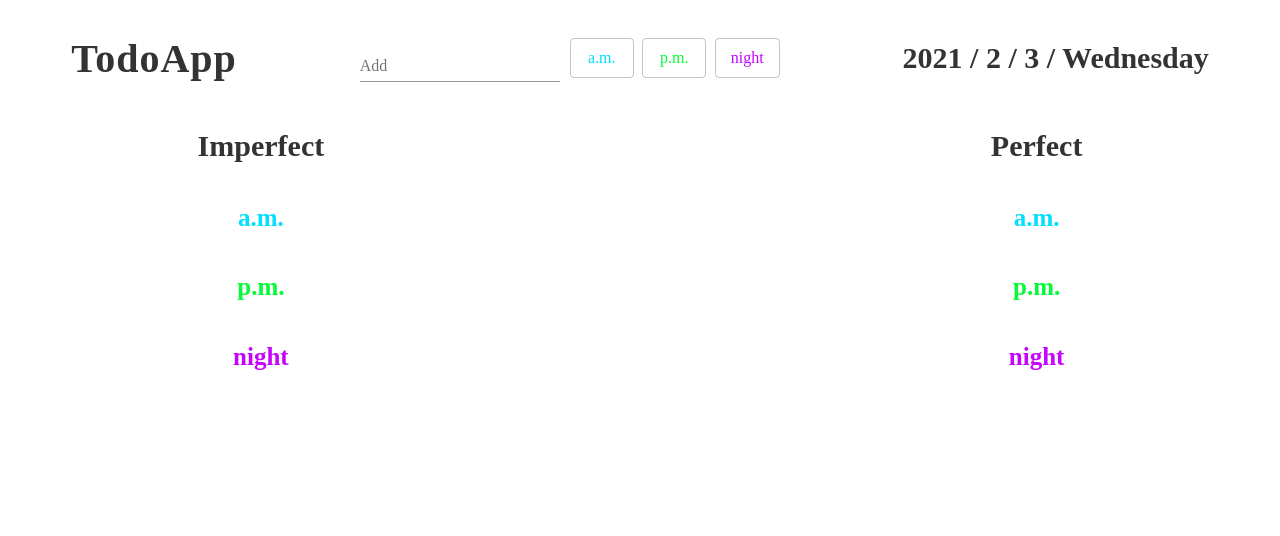
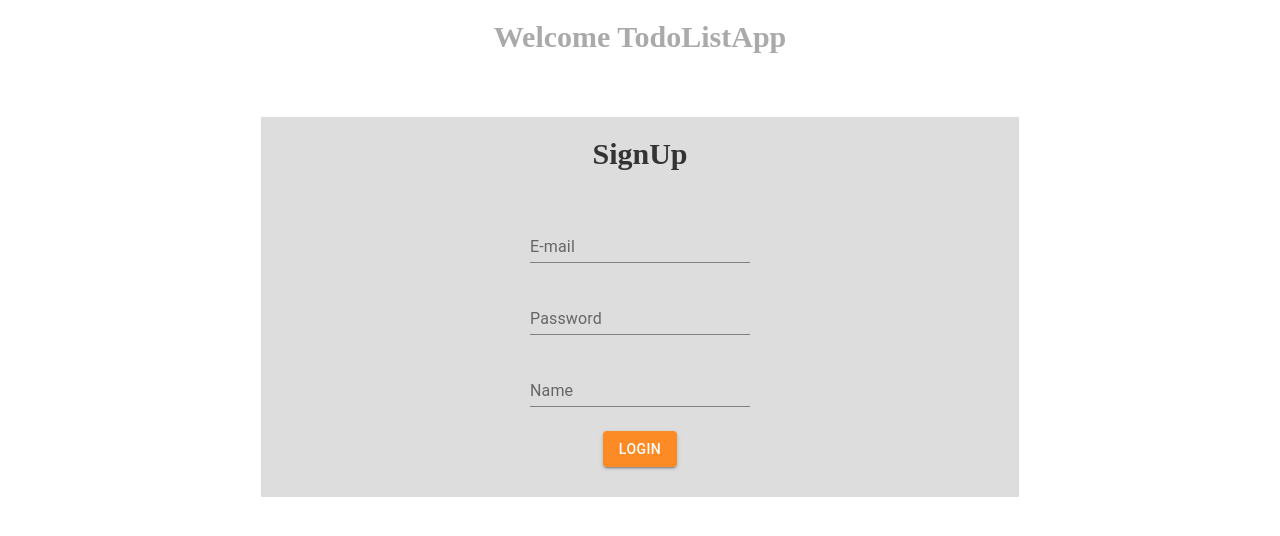
Before and after one commit to yanshi006/my-todo, a React (Create React App) app: page /signup in a window 1280 px wide. Shown: the top 536 px of the page. Built offline with nearby package versions, Linux system fonts and the light colour scheme.

Commit message:
ページ推移を行えるように実装し、firebaseで値を管理できるように紐づけた。

```diff
--- a/src/App.jsx
+++ b/src/App.jsx
@@ -1,101 +1,28 @@
-import React, { useState, useCallback } from "react";
-import { InputForm, Today, TodoList, FinishTodoList } from "./components/index";
-import { AppProvider } from "./AppContext";
-import styled from "styled-components";
-import shortid from "shortid";
-import { createMuiTheme, ThemeProvider } from '@material-ui/core/styles';
-
-const theme = createMuiTheme({
-  palette: {
-    primary: {
-      main: '#333'
-    }
-  },
-  status: {
-    am: '#03dffc',
-    pm: '#03fc35',
-    ev: '#c603fc'
-  },
-  typography: {
-    fontFamily: 'serif',
-  },
-});
+import React from "react";
+import {
+  BrowserRouter as Router,
+  Switch,
+  Route,
+  // Link
+} from "react-router-dom";
+import { TotalApp, SignUp, Login } from "./page/index";
 
 const App = () => {
-
-  const [amTodos, setAmTodos] = useState([]);
-  const [pmTodos, setPmTodos] = useState([]);
-  const [evTodos, setEvTodos] = useState([]);
-  const [amFinishTodos, setAmFinishTodos] = useState([]);
-  const [pmFinishTodos, setPmFinishTodos] = useState([]);
-  const [evFinishTodos, setEvFinishTodos] = useState([]);
-
-  const addAmTodos = useCallback(content => {
-    setAmTodos([
-      ...amTodos, {
-        content: content,
-        id: shortid.generate()
-      }
-    ])
-  }, [setAmTodos, amTodos])
-
-  const addPmTodos = useCallback(content => {
-    setPmTodos([
-      ...pmTodos, {
-        content: content,
-        id: shortid.generate()
-      }
-    ])
-  }, [setPmTodos, pmTodos])
-
-  const addEvTodos = useCallback(content => {
-    setEvTodos([
-      ...evTodos, {
-        content: content,
-        id: shortid.generate()
-      }
-    ])
-  }, [setEvTodos, evTodos])
-
   return (
-    <>
-      <ThemeProvider theme={theme}>
-        <AppProvider amTodos={amTodos} setAmTodos={setAmTodos} pmTodos={pmTodos} setPmTodos={setPmTodos} evTodos={evTodos} setEvTodos={setEvTodos} amFinishTodos={amFinishTodos} setAmFinishTodos={setAmFinishTodos} pmFinishTodos={pmFinishTodos} setPmFinishTodos={setPmFinishTodos} evFinishTodos={evFinishTodos} setEvFinishTodos={setEvFinishTodos} >
-          <Container>
-            <Title>TodoApp</Title>
-            <InputForm addAmTodos={addAmTodos} addPmTodos={addPmTodos} addEvTodos={addEvTodos} />
-            <Today />
-          </Container>
-          <ListContainer>
-            <TodoList amTodos={amTodos} pmTodos={pmTodos} evTodos={evTodos} />
-            <FinishTodoList amFinishTodos={amFinishTodos} pmFinishTodos={pmFinishTodos} evFinishTodos={evFinishTodos} />
-          </ListContainer>
-        </AppProvider>
-      </ThemeProvider>
-    </>
+    <Router>
+      <Switch>
+        <Route path='/App'>
+          <TotalApp />
+        </Route>
+        <Route path='/login'>
+          <Login />
+        </Route>
+        <Route path='/signup'>
+          <SignUp />
+        </Route>
+      </Switch>
+    </Router>
   )
 }
 
 export default App;
-
-const Title = styled.h1`
-  font-family: serif;
-  font-size: 40px;
-  color: #333;
-  letter-spacing: 1px;
-`
-
-const Container = styled.div`
-  display: flex;
-  justify-content: space-between;
-  align-items: center;
-  width: 90%;
-  margin: 0 auto;
-`
-const ListContainer = styled.div`
-  display: flex;
-  justify-content: space-between;
-  align-items: center;
-  width: 70%;
-  margin: 0 auto;
-`
--- a/src/components/InputForm.jsx
+++ b/src/components/InputForm.jsx
@@ -13,7 +13,7 @@ const InputForm = ({ addAmTodos, addPmTodos, addEvTodos }) => {
 
   const handleSubmit = (e) => {
     e.preventDefault();
-
+    //firebaseで値を管理する
     if (input.trim() === '') {
        alert('今日の目標を決めよう！')
     } else {
@@ -26,7 +26,7 @@ const InputForm = ({ addAmTodos, addPmTodos, addEvTodos }) => {
     // console.log(e.target.value);
   }
 
-  const textStyle = {
+  const buttonTextStyle = {
     textTransform: 'none',
     fontSize: '16px'
   }
@@ -36,9 +36,9 @@ const InputForm = ({ addAmTodos, addPmTodos, addEvTodos }) => {
       {/* setInputで入力された値を取り出せていない */}
       <TextField id='addFiled' value={input} color='primary' label="Add" onChange={(e) => setInput(e.target.value)} />
       <ButtonContainer>
-        <Button variant="outlined" style={textStyle} className={classes.amButton} onClick={() => addAmTodos(input)}>a.m.</Button>
-        <Button variant="outlined" style={textStyle} className={classes.pmButton} onClick={() => addPmTodos(input)}>p.m.</Button>
-        <Button variant="outlined" style={textStyle} className={classes.evButton} onClick={() => addEvTodos(input)}>night</Button>
+        <Button variant="outlined" style={buttonTextStyle} className={classes.amButton} onClick={() => addAmTodos(input)}>a.m.</Button>
+        <Button variant="outlined" style={buttonTextStyle} className={classes.pmButton} onClick={() => addPmTodos(input)}>p.m.</Button>
+        <Button variant="outlined" style={buttonTextStyle} className={classes.evButton} onClick={() => addEvTodos(input)}>night</Button>
       </ButtonContainer>
     </Form>
   )
--- a/src/components/ItemFiled.jsx
+++ b/src/components/ItemFiled.jsx
@@ -26,6 +26,11 @@ const ItemFiled = ({ label, color, type, secondValue, thirdValue, firstOnClick,
 
   const classes = useStyles();
 
+  const buttonTextStyle = {
+    textTransform: 'none',
+    fontSize: '16px'
+  }
+
   return (
     <List>
       <span>{label}</span>
@@ -34,10 +39,10 @@ const ItemFiled = ({ label, color, type, secondValue, thirdValue, firstOnClick,
       </IconButton>
       {/* <SpaceInput type={type} value={firstValue} onClick={firstOnClick} /> */}
       {/* <SpaceInput type={type} value={secondValue} onClick={secondOnClick} /> */}
-      <Button className={color} type={type} size='small' onClick={secondOnClick} variant="contained">
+      <Button className={color} style={buttonTextStyle} type={type} size='small' onClick={secondOnClick} variant="contained">
         {secondValue}
       </Button>
-      <textarea value={thirdValue} cols="20" rows="4" placeholder='メモ' onChange={onChange} />
+      <Textarea value={thirdValue} cols="20" rows="4" placeholder='メモ' onChange={onChange} />
     </List>
   )
 }
@@ -49,3 +54,6 @@ const List = styled.li`
   flex-direction: row;
   align-items: center;
 `
+const Textarea = styled.textarea`
+  margin-left: 10px;
+`
--- a/src/components/Today.jsx
+++ b/src/components/Today.jsx
@@ -17,7 +17,7 @@ const Today = () => {
   )
 }
 
-export default Today
+export default Today;
 
 const Day = styled.h1`
   font-size: 30px;
--- /dev/null
+++ b/src/components/TodoApp.jsx
@@ -0,0 +1,101 @@
+import React, { useState, useCallback } from "react";
+import { InputForm, Today, TodoList, FinishTodoList } from "./index";
+import { AppProvider } from "../AppContext";
+import styled from "styled-components";
+import shortid from "shortid";
+import { createMuiTheme, ThemeProvider } from '@material-ui/core/styles';
+
+const theme = createMuiTheme({
+  palette: {
+    primary: {
+      main: '#333'
+    }
+  },
+  status: {
+    am: '#03dffc',
+    pm: '#03fc35',
+    ev: '#c603fc'
+  },
+  typography: {
+    fontFamily: 'serif',
+  },
+});
+
+const TodoApp = () => {
+
+  const [amTodos, setAmTodos] = useState([]);
+  const [pmTodos, setPmTodos] = useState([]);
+  const [evTodos, setEvTodos] = useState([]);
+  const [amFinishTodos, setAmFinishTodos] = useState([]);
+  const [pmFinishTodos, setPmFinishTodos] = useState([]);
+  const [evFinishTodos, setEvFinishTodos] = useState([]);
+
+  const addAmTodos = useCallback(content => {
+    setAmTodos([
+      ...amTodos, {
+        content: content,
+        id: shortid.generate()
+      }
+    ])
+  }, [setAmTodos, amTodos])
+
+  const addPmTodos = useCallback(content => {
+    setPmTodos([
+      ...pmTodos, {
+        content: content,
+        id: shortid.generate()
+      }
+    ])
+  }, [setPmTodos, pmTodos])
+
+  const addEvTodos = useCallback(content => {
+    setEvTodos([
+      ...evTodos, {
+        content: content,
+        id: shortid.generate()
+      }
+    ])
+  }, [setEvTodos, evTodos])
+
+  return (
+    <>
+      <ThemeProvider theme={theme}>
+        <AppProvider amTodos={amTodos} setAmTodos={setAmTodos} pmTodos={pmTodos} setPmTodos={setPmTodos} evTodos={evTodos} setEvTodos={setEvTodos} amFinishTodos={amFinishTodos} setAmFinishTodos={setAmFinishTodos} pmFinishTodos={pmFinishTodos} setPmFinishTodos={setPmFinishTodos} evFinishTodos={evFinishTodos} setEvFinishTodos={setEvFinishTodos} >
+          <Container>
+            <Title>TodoApp</Title>
+            <InputForm addAmTodos={addAmTodos} addPmTodos={addPmTodos} addEvTodos={addEvTodos} />
+            <Today />
+          </Container>
+          <ListContainer>
+            <TodoList amTodos={amTodos} pmTodos={pmTodos} evTodos={evTodos} />
+            <FinishTodoList amFinishTodos={amFinishTodos} pmFinishTodos={pmFinishTodos} evFinishTodos={evFinishTodos} />
+          </ListContainer>
+        </AppProvider>
+      </ThemeProvider>
+    </>
+  )
+}
+
+export default TodoApp;
+
+const Title = styled.h1`
+  font-family: serif;
+  font-size: 40px;
+  color: #333;
+  letter-spacing: 1px;
+`
+
+const Container = styled.div`
+  display: flex;
+  justify-content: space-between;
+  align-items: center;
+  width: 90%;
+  margin: 0 auto;
+`
+const ListContainer = styled.div`
+  display: flex;
+  justify-content: space-between;
+  align-items: center;
+  width: 70%;
+  margin: 0 auto;
+`
--- /dev/null
+++ b/src/page/Login.jsx
@@ -0,0 +1,68 @@
+import React, { useState } from "react";
+import styled from "styled-components";
+import TextField from '@material-ui/core/TextField';
+import Button from '@material-ui/core/Button';
+import { makeStyles } from '@material-ui/core/styles';
+
+const useStyles = makeStyles({
+  loginButton: {
+    backgroundColor: '#03fc35',
+    color: '#fff',
+    '&:hover': {
+      backgroundColor: '#03fc5a'
+    }
+  }
+})
+
+const Login = () => {
+
+  const classes = useStyles();
+
+  const [email, setEmail] = useState('');
+  const [password, setPassword] = useState('')
+
+  const handleSubmit = (e) => {
+    e.preventDefault();
+  }
+
+  return (
+    <form onSubmit={handleSubmit}>
+      <LoginAppTitle>Let's get started</LoginAppTitle>
+      {/* ////////////ここの部分コンポーネントにまとめるloginとsignup */}
+      <LoginContainer>
+        <LoginTitle>Login</LoginTitle>
+        <TextField value={email} type='email' name='email' placeholder='please your e-mail' label="E-mail" onChange={(e) => setEmail(e.target.value)} />
+        <TextField value={password} type='password' name='password' placeholder='please your password' label="Password" onChange={(e) => setPassword(e.target.value)} />
+        <Button type='submit' variant="contained" className={classes.loginButton}>Login</Button>
+      </LoginContainer>
+      {/* //////////// */}
+    </form>
+  )
+}
+
+export default Login;
+
+const LoginAppTitle = styled.h1`
+  font-size: 30px;
+  font-family: serif;
+  color: #aaa;
+  text-align: center;
+`
+
+const LoginTitle = styled.h1`
+  font-size: 30px;
+  color: #333;
+  font-family: serif;
+`
+
+const LoginContainer = styled.div`
+  display: flex;
+  flex-direction: column;
+  justify-content: space-between;
+  align-items: center;
+  height: 300px;
+  background-color: #ddd;
+  width: 60%;
+  margin: 5% auto 0px;
+  padding-bottom: 30px;
+`
--- /dev/null
+++ b/src/page/SignUp.jsx
@@ -0,0 +1,70 @@
+import React, { useState } from "react";
+import styled from "styled-components";
+import TextField from '@material-ui/core/TextField';
+import Button from '@material-ui/core/Button';
+import { makeStyles } from '@material-ui/core/styles';
+
+const useStyles = makeStyles({
+  signUpButton: {
+    backgroundColor: '#FC8A25',
+    color: '#fff',
+    '&:hover': {
+      backgroundColor: '#FF9B43'
+    }
+  }
+})
+
+const SignUp = () => {
+
+  const classes = useStyles();
+
+  const [email, setEmail] = useState('');
+  const [password, setPassword] = useState('');
+  const [name, setName] = useState('');
+
+
+  const handleSubmit = (e) => {
+    e.preventDefault();
+  }
+
+  return (
+    <form onSubmit={handleSubmit}>
+      <SignAppTitle>Welcome TodoListApp</SignAppTitle>
+      {/* ///////////////////////// */}
+      <LoginContainer>
+        <LoginTitle>SignUp</LoginTitle>
+        <TextField type='email' value={email} name='email' placeholder='please your e-mail' label="E-mail" onChange={(e) => setEmail(e.target.value)} />
+        <TextField type='password' value={password} name='password' placeholder='please make a password' label="Password" onChange={(e) => setPassword(e.target.value)} />
+        <TextField type='text' value={name} name='name' placeholder='please your name' label="Name" onChange={(e) => setName(e.target.value)} />
+        <Button type='submit' variant="contained" className={classes.signUpButton}>Login</Button>
+      </LoginContainer>
+      {/* /////////////////////////////// */}
+    </form>
+  )
+}
+
+export default SignUp;
+
+const SignAppTitle = styled.h1`
+  font-size: 30px;
+  font-family: serif;
+  color: #aaa;
+  text-align: center;
+`
+
+const LoginTitle = styled.h1`
+  font-size: 30px;
+  color: #333;
+  font-family: serif;
+`
+const LoginContainer = styled.div`
+  display: flex;
+  flex-direction: column;
+  justify-content: space-between;
+  align-items: center;
+  height: 350px;
+  background-color: #ddd;
+  width: 60%;
+  margin: 5% auto 0px;
+  padding-bottom: 30px;
+`
--- /dev/null
+++ b/src/page/TotalApp.jsx
@@ -0,0 +1,10 @@
+import React from "react";
+import TodoApp from "../components/TodoApp";
+
+const TotalApp = () => {
+  return (
+    <TodoApp />
+  )
+}
+
+export default TotalApp;
--- /dev/null
+++ b/src/page/index.js
@@ -0,0 +1,4 @@
+//エントリポイント
+export {default as Login} from './Login';
+export {default as SignUp} from './SignUp';
+export {default as TotalApp} from './TotalApp';
```
Also changed, not shown: src/config/Firebase.js (added, +17 -0 lines).
